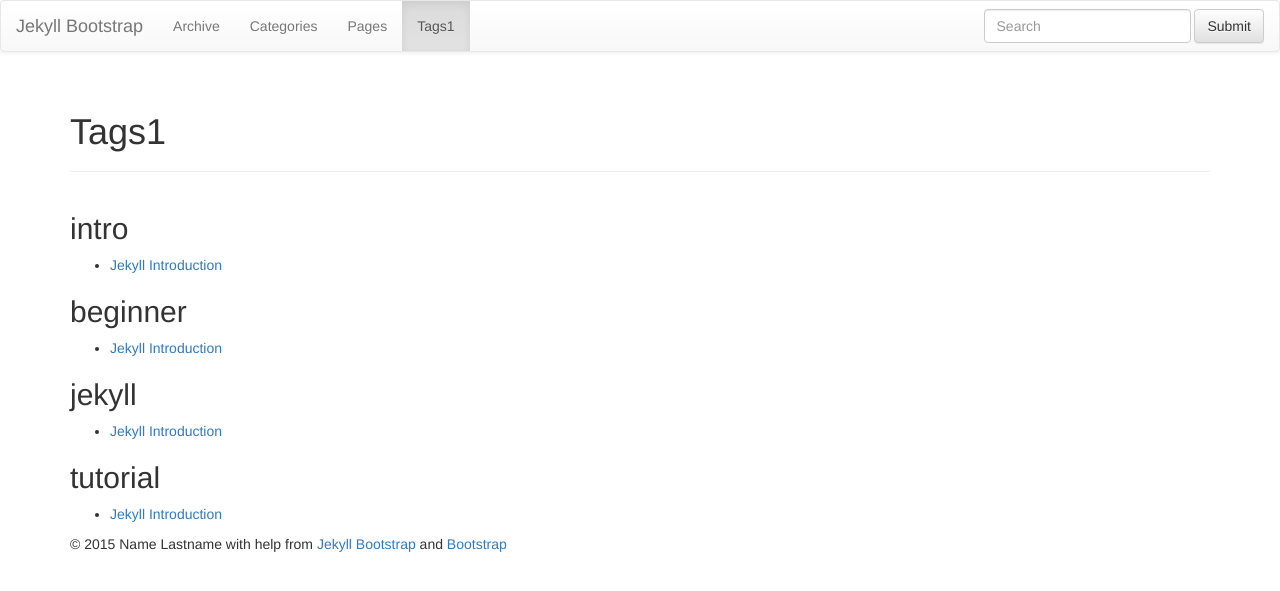
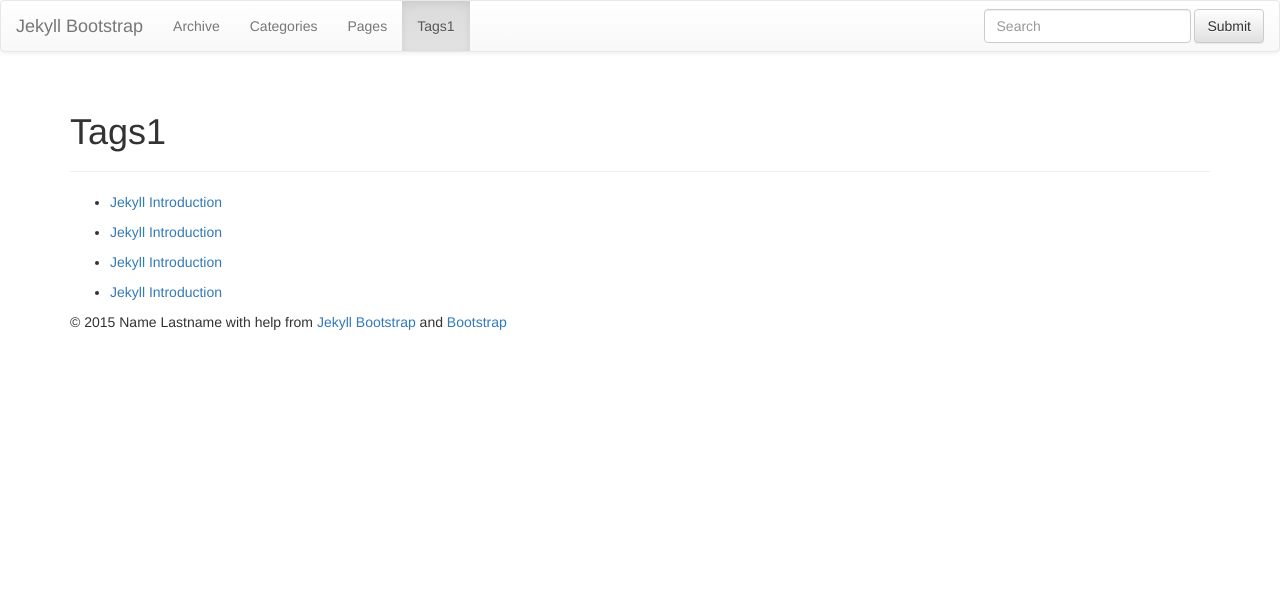
Before and after one commit to kutchoiwjun92/kutchoiwjun92.github.com, a Jekyll site: the page built from tags.html, in a window 1280 px wide. Shown: the top 591 px of the page. Built offline with Jekyll 4.4.1, drawn with Linux system fonts in a browser that asks for light colours; nearby versions of some CDN libraries; library files that are not in the unit come from our copies.

Commit message:
Update tags.html

```diff
--- a/tags.html
+++ b/tags.html
@@ -7,7 +7,7 @@ group: navigation
 {% include JB/setup %}
 
    {% for tag in site.tags %}
-<h2 id="{{ tag[0] }}-ref">{{ tag[0] }}</h2>
+
 
   <ul>
         {% assign pages_list = tag[1] %}
```
